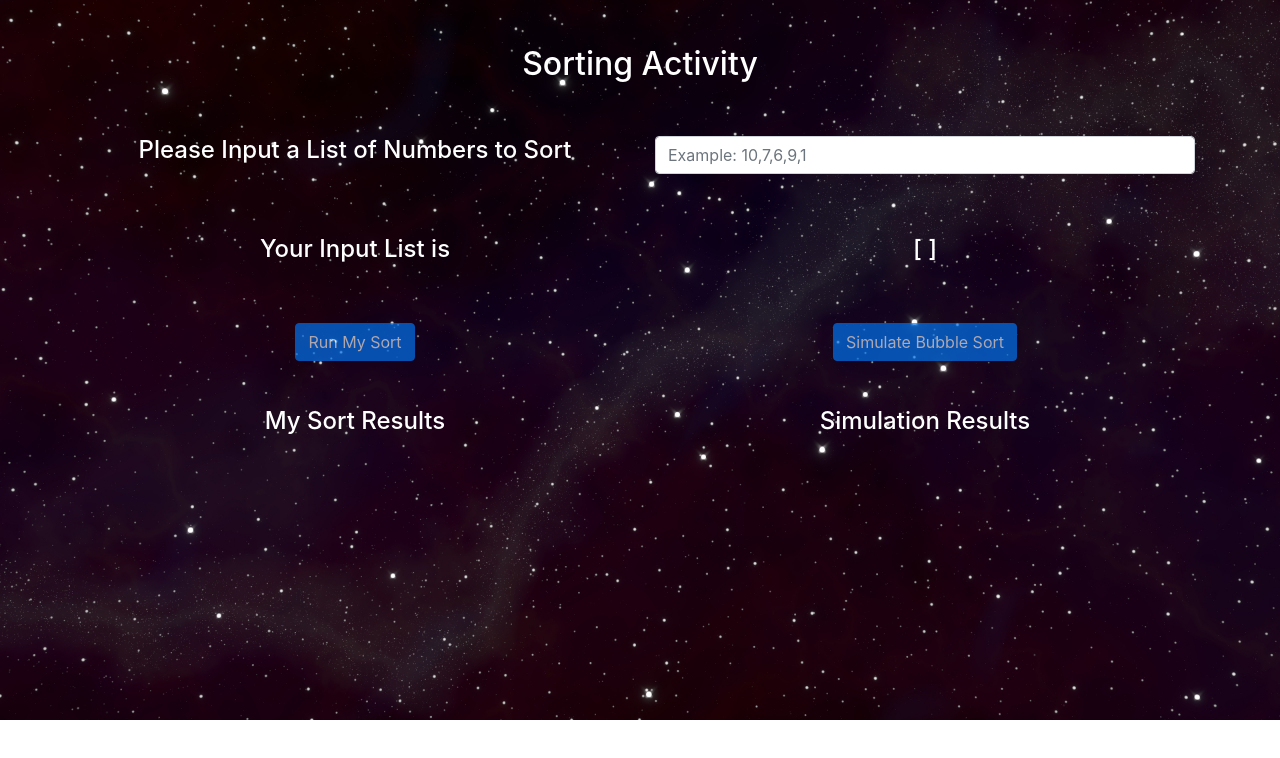
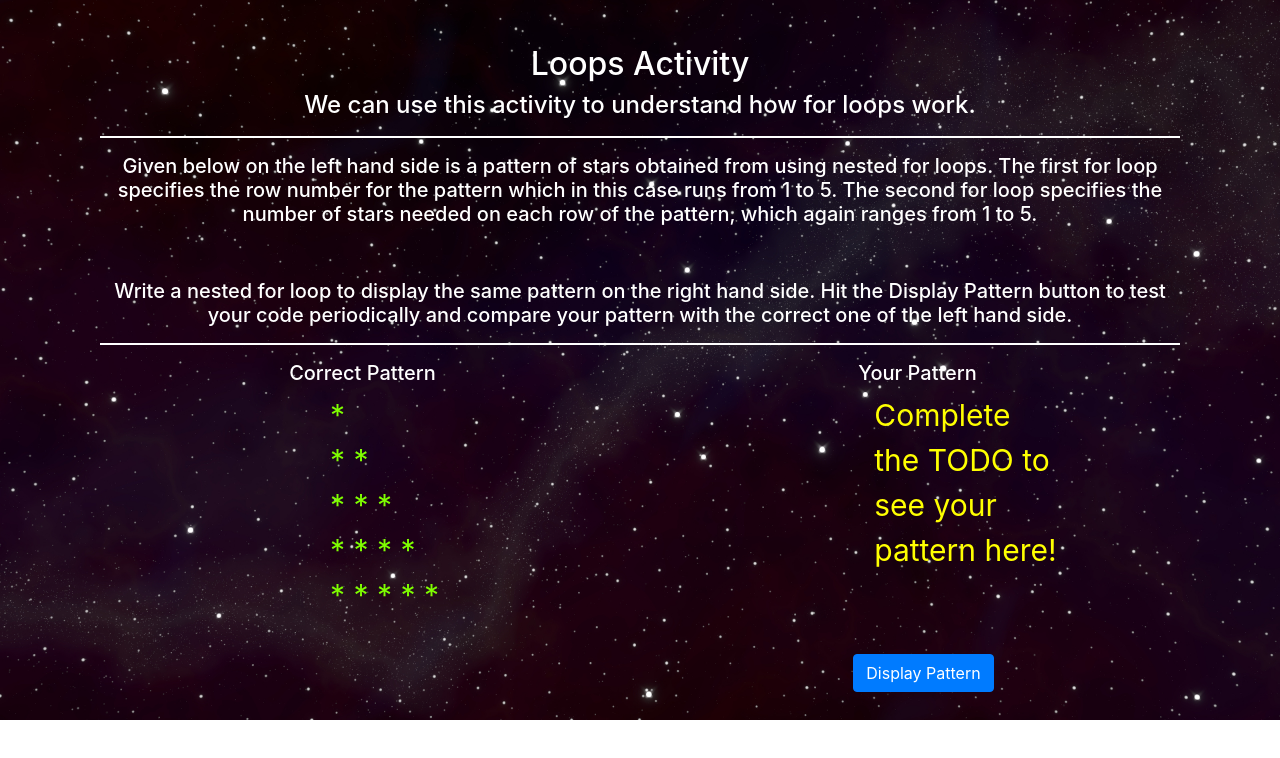
Before and after one commit to devansh2001/cs-sg-app, a React (Create React App) app: page / in a window 1280 px wide. Shown: the top 758 px of the page. Built offline with nearby package versions, Linux system fonts and the light colour scheme.

Commit message:
Added formatting changes to loops page

```diff
--- a/src/App.js
+++ b/src/App.js
@@ -17,7 +17,7 @@ function App() {
         color: "white",
         overflow: "scroll"
       }}>
-      <SortingActivity/>
+      <LoopsActivity/>
     </div>
   );
 }
--- a/src/components/LoopsActivity.js
+++ b/src/components/LoopsActivity.js
@@ -11,7 +11,7 @@ const OriginalPattern  = () => {
     }
     console.log("entered");
     return (
-        <div className="star-pattern">
+        <div className="star-pattern-one">
             {stars}
         </div>
     )
@@ -72,7 +72,12 @@ class LoopsActivity extends Component {
                             <Container>
                                 <h5>Correct Pattern</h5>
 
-                                <Container style={{color: 'blue', width: '60%'}}>
+                                <Container
+                                    style={{
+                                        color: '#7FFF00',
+                                        width: '60%',
+                                        marginLeft: "200px"
+                                    }}>
                                     <Col>
                                     <Row >
                                         <OriginalPattern/>
@@ -85,17 +90,24 @@ class LoopsActivity extends Component {
                             <Container>
                                 <h5>Your Pattern</h5>
 
-                                <Container style={{color: 'red', width: '60%'}}>
+                                <Container
+                                    style={{
+                                        color: 'yellow',
+                                        width: '70%',
+                                        textAlign: "center"
+                                    }}>
                                     <Col>
-                                        <div className="star-pattern">
+                                        <div className="star-pattern-two">
                                             {this.state.userPattern}
                                         </div>
                                         <br/>
                                         <br/>
-                                        <hr/>
-                                        <Button onClick={this.completePattern}>
-                                            Display Pattern
-                                        </Button>
+                                        <br/>
+                                        <div style={{marginLeft: "12px"}}>
+                                            <Button onClick={this.completePattern}>
+                                                Display Pattern
+                                            </Button>
+                                        </div>
 
                                     </Col>
                                 </Container>
--- a/src/components/SortingActivity.js
+++ b/src/components/SortingActivity.js
@@ -198,7 +198,7 @@ class SortingActivity extends Component {
                 <Container style={{textAlign: 'center'}}>
                     <br/>
                     <h2>Sorting Activity</h2>
-                    <br/>
+                    <hr/>
                     <Row>
                         <Col>
                             <Row>
@@ -222,7 +222,7 @@ class SortingActivity extends Component {
                                     </h4>
                                 </Col>
                             </Row>
-                            <br/>
+
                             <Row>
                                 <Col>
                                     <Button disabled={!this.state.isInputValid} onClick={this.onRunSortClick}>
@@ -237,9 +237,8 @@ class SortingActivity extends Component {
                             </Row>
                         </Col>
                     </Row>
-
-
                     <br/>
+                    <hr/>
                     <Row>
                         <Col>
                             <h4>My Sort Results</h4>
--- a/src/index.css
+++ b/src/index.css
@@ -12,9 +12,14 @@ code {
   font-family: source-code-pro, Menlo, Monaco, Consolas, 'Courier New',
     monospace;
 }
-.star-pattern {
+.star-pattern-one {
   text-align: left;
   height: 120px;
+}
+.star-pattern-two {
+  text-align: left;
+  height: 120px;
+  margin-left: 100px;
 }
 
 .sim-list {
```
